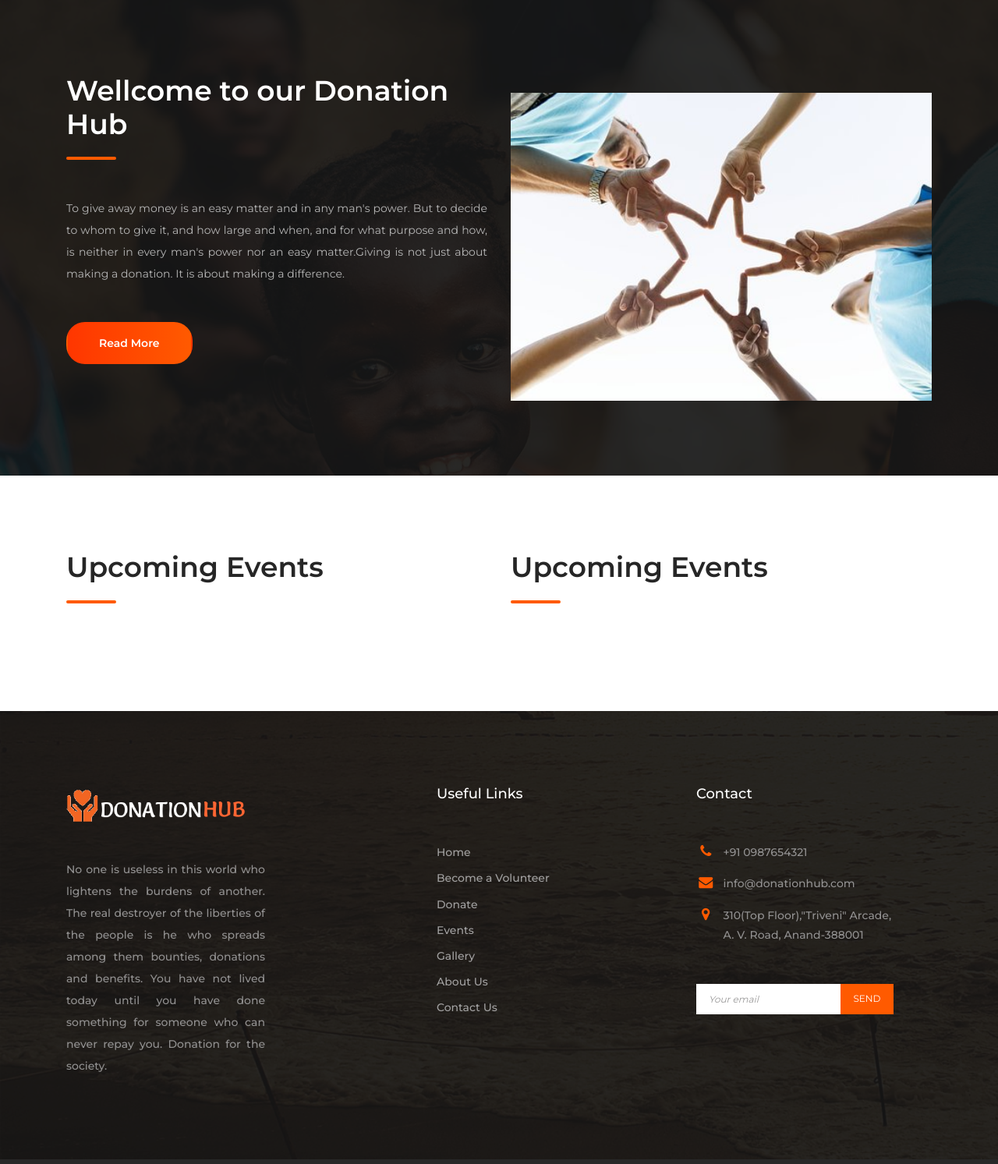
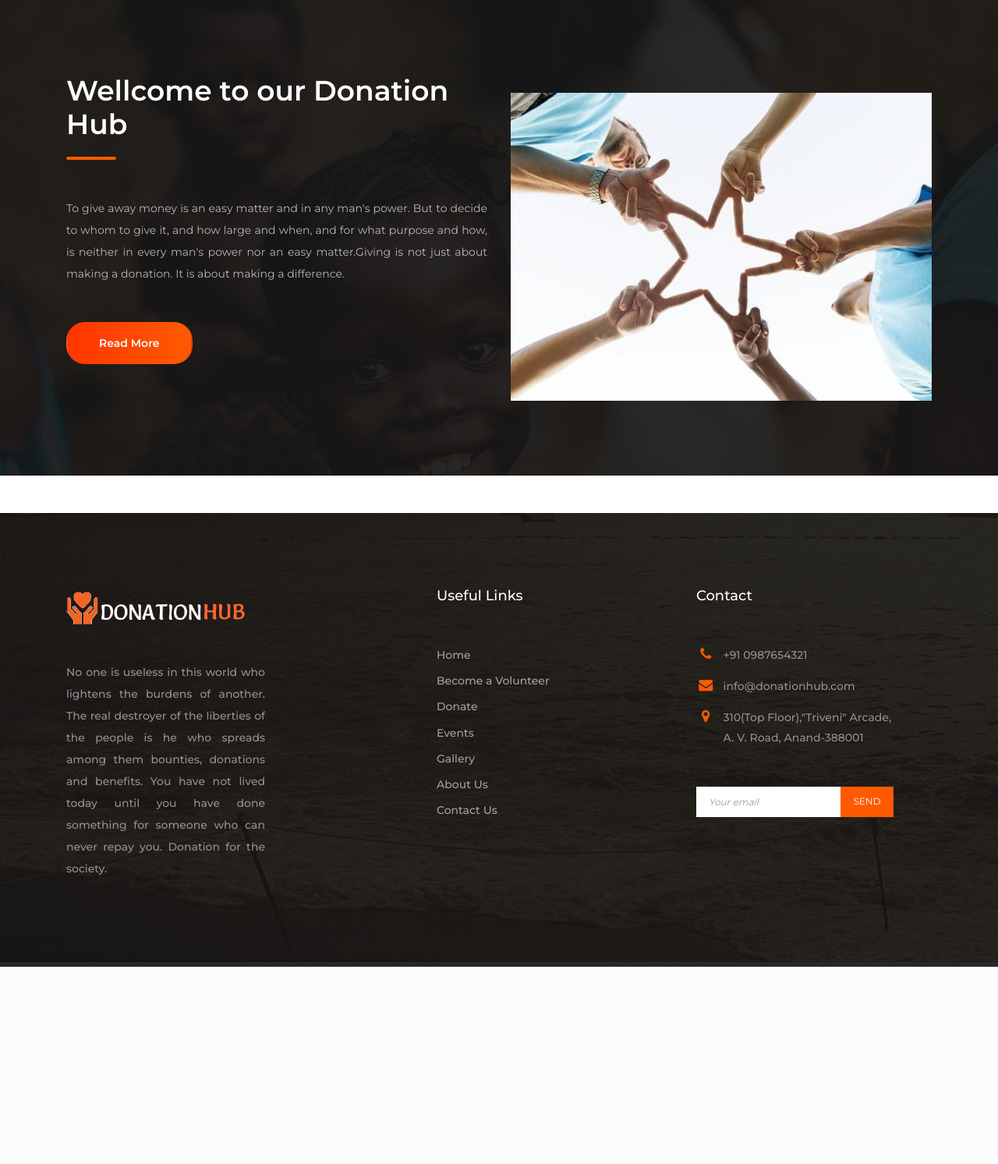
Before and after one commit to saloni31/DonationHub, a PHP site: page /DonationHub/index.php in a window 1280 px wide. Shown: the part 1404-2897 px from the top of the page at 78% size. After the commit the page ends 2644 px from the top, so only its background shows below. Run offline with PHP 8.4, Linux system fonts and the light colour scheme; data that the repository does not hold is empty.

Commit message:
Upcoming events removed from home page

```diff
--- a/common/index.php
+++ b/common/index.php
@@ -55,7 +55,7 @@ include "../layouts/index-header.php";
     </div><!-- .container -->
 </div><!-- .home-page-icon-boxes -->
 
-<div class="home-page-welcome">
+<div class="home-page-welcome mb-5">
     <div class="container">
         <div class="row">
             <div class="col-12 col-lg-6 order-2 order-lg-1">
@@ -84,98 +84,6 @@ include "../layouts/index-header.php";
     </div><!-- .container -->
 </div><!-- .home-page-icon-boxes -->
 
-<div class="home-page-events">
-    <div class="container">
-        <div class="row">
-            <div class="col-12 col-lg-6">
-                <div class="upcoming-events">
-                    <div class="section-heading">
-                        <h2 class="entry-title">Upcoming Events</h2>
-                    </div><!-- .section-heading -->
-
-
-                    <!--                            --><?php
-                    //   					 include("config.php");
-                    //      				  $run=mysqli_query($conn,"select * from upcoming_event limit 0,3");
-                    //       				 while($row=mysqli_fetch_assoc($run))
-                    //        {
-                    //
-                    //        ?>
-                    <div class="event-wrap d-flex flex-wrap justify-content-between">
-                        <figure class="m-0">
-                            <!-- <img src="admin/image/event/1553839455_ad2.jpeg" alt=""> -->
-                            <img src="">
-
-                        </figure>
-                        <div class="event-content-wrap">
-                            <header class="entry-header d-flex flex-wrap align-items-center">
-                                <h4 class="entry-title w-100 m-0"></h4>
-
-                                <div class="posted-date">
-                                    <!--                                    --><?php //echo date('d-m-Y h:i:s a',strtotime($row['event_date'])); ?>
-                                </div><!-- .posted-date -->
-                            </header>
-                            <div class="cats-links">
-                                <!--                                    --><?php //echo $row['event_place'];?>
-                            </div><!-- .cats-links -->
-                            <!-- .entry-header -->
-
-                            <div class="entry-content">
-                                <p class="m-0"></p>
-                            </div><!-- .entry-content -->
-
-
-                        </div><!-- .event-content-wrap -->
-                    </div><!-- .event-wrap -->
-                    <?php //}?>
-                </div><!-- .upcoming-events -->
-            </div><!-- .col -->
-
-            <div class="col-12 col-lg-6">
-                <div class="upcoming-events">
-                    <div class="section-heading">
-                        <h2 class="entry-title">Upcoming Events</h2>
-                    </div><!-- .section-heading -->
-
-
-                    <!--                            --><?php
-                    //                     include("config.php");
-                    //                      $run=mysqli_query($conn,"select * from upcoming_event limit 3,5");
-                    //                     while($row=mysqli_fetch_assoc($run))
-                    //        {
-                    //        ?>
-                    <div class="event-wrap d-flex flex-wrap justify-content-between">
-                        <figure class="m-0">
-                            <img src="">
-                            <!-- <?php echo "../../" . $row['pic']; ?> -->
-                        </figure>
-                        <div class="event-content-wrap">
-                            <header class="entry-header d-flex flex-wrap align-items-center">
-                                <h4 class="entry-title w-100 m-0"></h4>
-
-                                <div class="posted-date">
-                                    <!--                                        --><?php //echo $row['event_date'];?>
-                                </div><!-- .posted-date -->
-
-
-                            </header><!-- .entry-header -->
-
-                            <div class="cats-links">
-
-                            </div><!-- .cats-links -->
-                            <div class="entry-content">
-                                <p class="m-0"></p>
-                            </div><!-- .entry-content -->
-
-
-                        </div><!-- .event-content-wrap -->
-                    </div><!-- .event-wrap -->
-                    <?php //}?>
-                </div><!-- .upcoming-events -->
-            </div><!-- .col -->
-        </div><!-- .row -->
-    </div><!-- .container -->
-</div><!-- .home-page-events -->
 
 <?php
 include "../layouts/footer.php";
```
